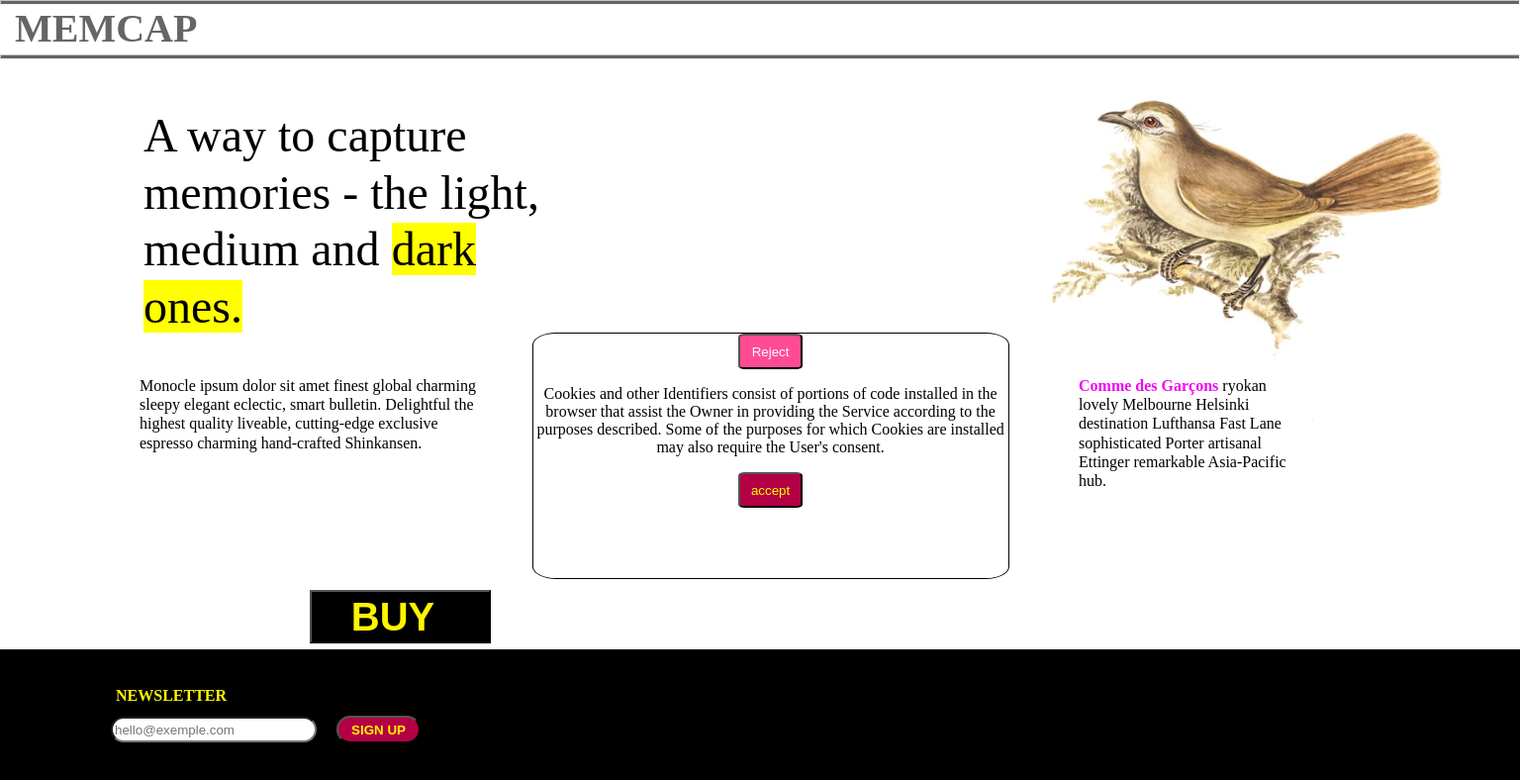
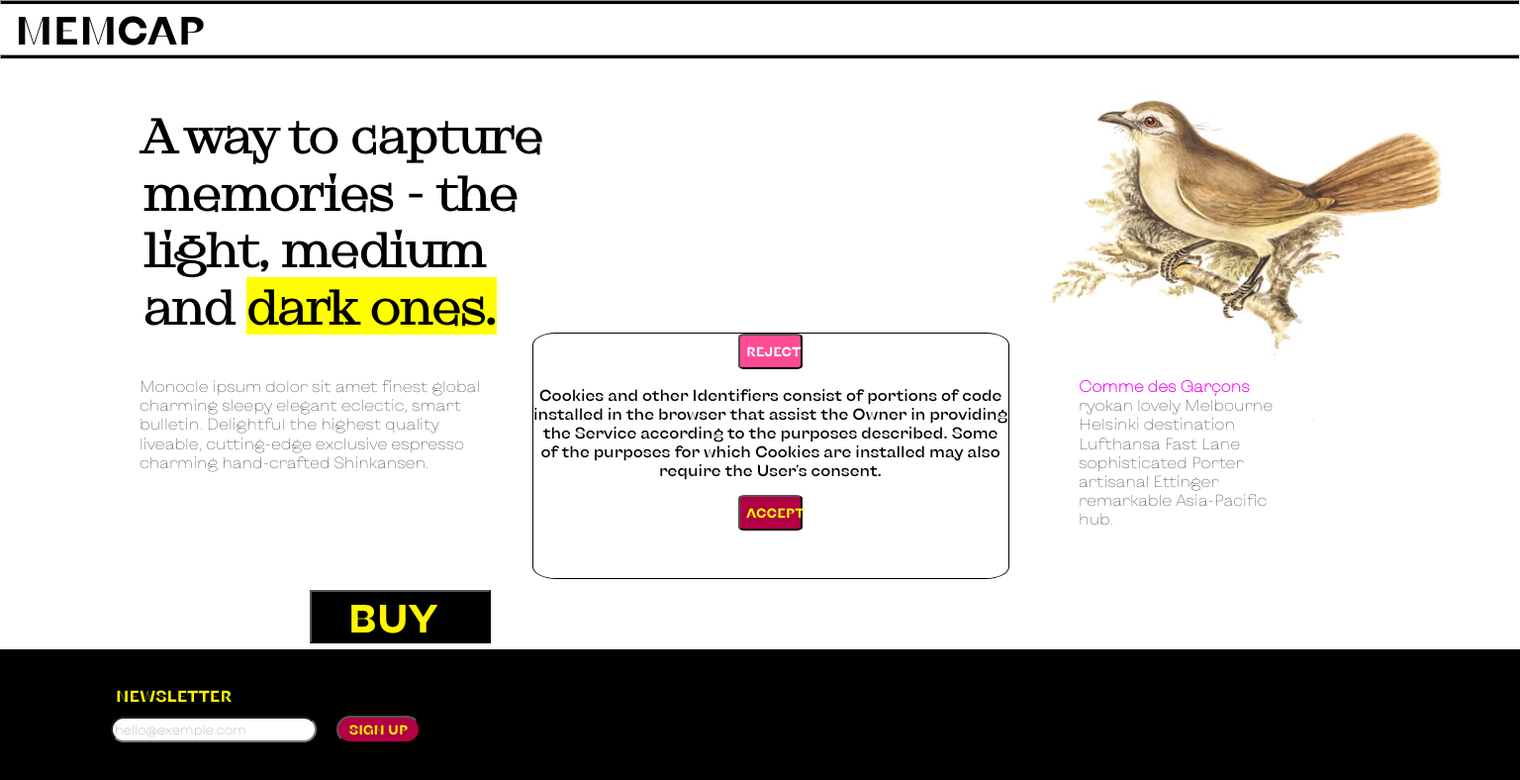
Before and after one commit to YounesEch/memories, a website built with Vite: page index.html in a window 1536 px wide. Shown: the whole page at 99% size. Built offline with nearby package versions, Linux system fonts and the light colour scheme.

Commit message:
lagt in font kyiv

```diff
--- a/main.scss
+++ b/main.scss
@@ -1,8 +1,41 @@
+
 body {
   margin: 0;
   padding: 0;
   height: 100vh;
   }
+
+
+  @font-face {
+    font-family: Heading;
+    src: url(./assets/fonts/Heading.otf);
+  }
+
+  @font-face {
+    font-family: heroText;
+    src: url(./assets/fonts/HeroText.otf);
+  }
+
+  @font-face {
+    font-family: firstText;
+    src: url(./assets/fonts/text1Kyiv.otf);
+  }
+
+  @font-face {
+    font-family: pageText;
+    src: url(./assets/fonts/textKyiv.otf);
+  }
+
+  @font-face {
+    font-family: BoldFont;
+    src: url(./assets/fonts/buyKyiv.otf);
+  }
+
+  @font-face {
+    font-family: cookiesFont;
+    src: url(./assets/fonts/cookieText.otf);
+  }
+
 
   .headerContainer{
     display: flex;
@@ -26,6 +59,7 @@ body {
     line-height: 48px;
     margin: 0;
     margin-left: 15px;
+    font-family: Heading;
   }
 
 
@@ -80,6 +114,8 @@ body {
     font-size: 33px;
     line-height: 39.6px;
     height: 204px;
+    font-family: firstText;
+    font-weight: 600;
   }
 
   .empText{
@@ -101,6 +137,7 @@ body {
     line-height: 19.2px;
     font-weight: 350;
     height: 135px;
+    font-family: pageText;
   }
 
   .buttonDesktop {
@@ -117,6 +154,7 @@ body {
     margin-left: 8px;
     font-size: 16px;
     line-height: 19.2px;
+    font-family: pageText;
   }
 
   .imgMobile{
@@ -130,6 +168,7 @@ body {
     margin-left: 120px;
     font-size: 16px;
     line-height: 19.2px;
+    font-family: pageText;
     font-weight: 350;
   }
 
@@ -182,16 +221,11 @@ body {
     margin-left: 324px;
   }
 
-
   }
 
 
 
   @media screen and (min-width: 1512px) {
-
-    .pageOne{
-      opacity: 60%;
-    }
     .cookies{
       display: block;
       border: 1px solid black;
@@ -205,6 +239,7 @@ body {
       z-index: 1;
       margin-right: 0;
       top: 21rem;
+      font-family: cookiesFont;
     }
 
     .accept{
@@ -214,6 +249,8 @@ body {
       color: yellow;
       border-radius: 10%;
       align-items: center;
+      font-family: BoldFont;
+      text-transform: uppercase;
     }
 
     .reject{
@@ -223,6 +260,8 @@ body {
       color: white;
       border-radius: 10%;
       align-items: center;
+      font-family: BoldFont;
+      text-transform: uppercase;
     }
 
     .textImg{
@@ -294,6 +333,7 @@ body {
       line-height: 48px;
       margin: 0;
       margin-left: 30px;
+      font-family: BoldFont;
     }
 
     .container3{
@@ -331,6 +371,7 @@ body {
       font-size: 16px;
       text-transform: uppercase;
       margin: 0;
+      font-family: BoldFont;
     }
 
     input{
@@ -340,6 +381,7 @@ body {
       width: 200px;
       height: 20px;
       top: 3rem;
+      font-family: pageText;
     }
 
     .sign{
@@ -353,6 +395,7 @@ body {
       font-weight: 700;
       top: 3rem;
       text-transform: uppercase;
+      font-family: BoldFont;
     }
 
     .sign:hover{
```
Also changed, not shown: assets/fonts/Heading.otf (added), assets/fonts/HeroText.otf (added), assets/fonts/buyKyiv.otf (added), assets/fonts/cookieText.otf (added), assets/fonts/text1Kyiv.otf (added), assets/fonts/textKyiv.otf (added), fonts.css (added), main.css, 2 other files.
